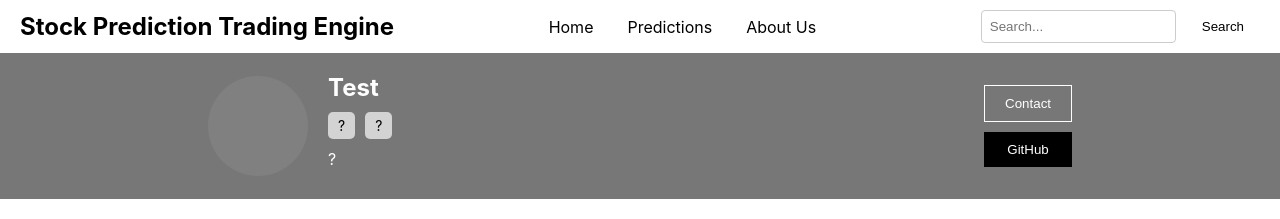
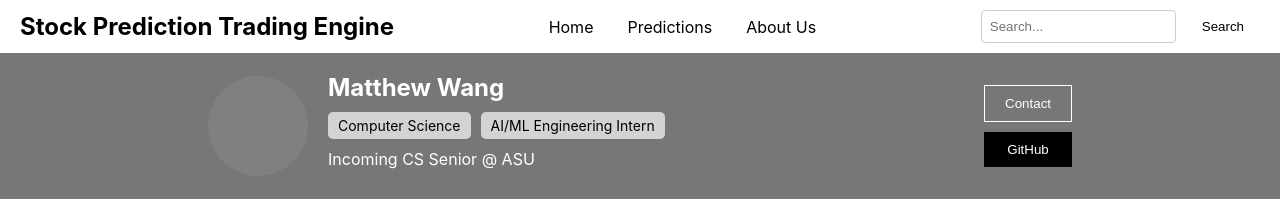
Before and after one commit to matthewwangg/Trading-Algorithm-Web-App, a React (Create React App) app in the folder app/frontend/: page /about in a window 1280 px wide. Shown: the top 219 px of the page. Built offline with nearby package versions, Linux system fonts and the light colour scheme; no server answers.

Commit message:
Updated collaborator information

```diff
--- a/app/frontend/src/pages/AboutPage.tsx
+++ b/app/frontend/src/pages/AboutPage.tsx
@@ -22,10 +22,10 @@ const AboutPage: React.FC = () => {
         <div>
             <Navbar/>
             <ProfileCard
-                name="Test"
-                role1="?"
-                role2="?"
-                description="?"
+                name="Matthew Wang"
+                role1="Computer Science"
+                role2="AI/ML Engineering Intern"
+                description="Incoming CS Senior @ ASU"
                 contactText="Contact"
                 githubText="GitHub"
             />
--- a/app/frontend/src/pages/MetricsPage.tsx
+++ b/app/frontend/src/pages/MetricsPage.tsx
@@ -9,10 +9,10 @@ const MetricsPage: React.FC = () => {
     const [data, setData] = useState<string>('');
 
     const firstCollaboratorCard = {
-        name: "Collaborator 1",
-        role1: "Role 1",
-        role2: "Role 2",
-        description: "Description",
+        name: "Matthew Wang",
+        role1: "Computer Science",
+        role2: "AI/ML Engineering Intern",
+        description: "Incoming CS Senior @ ASU",
         buttonText: "View Profile"
     };
 
```
